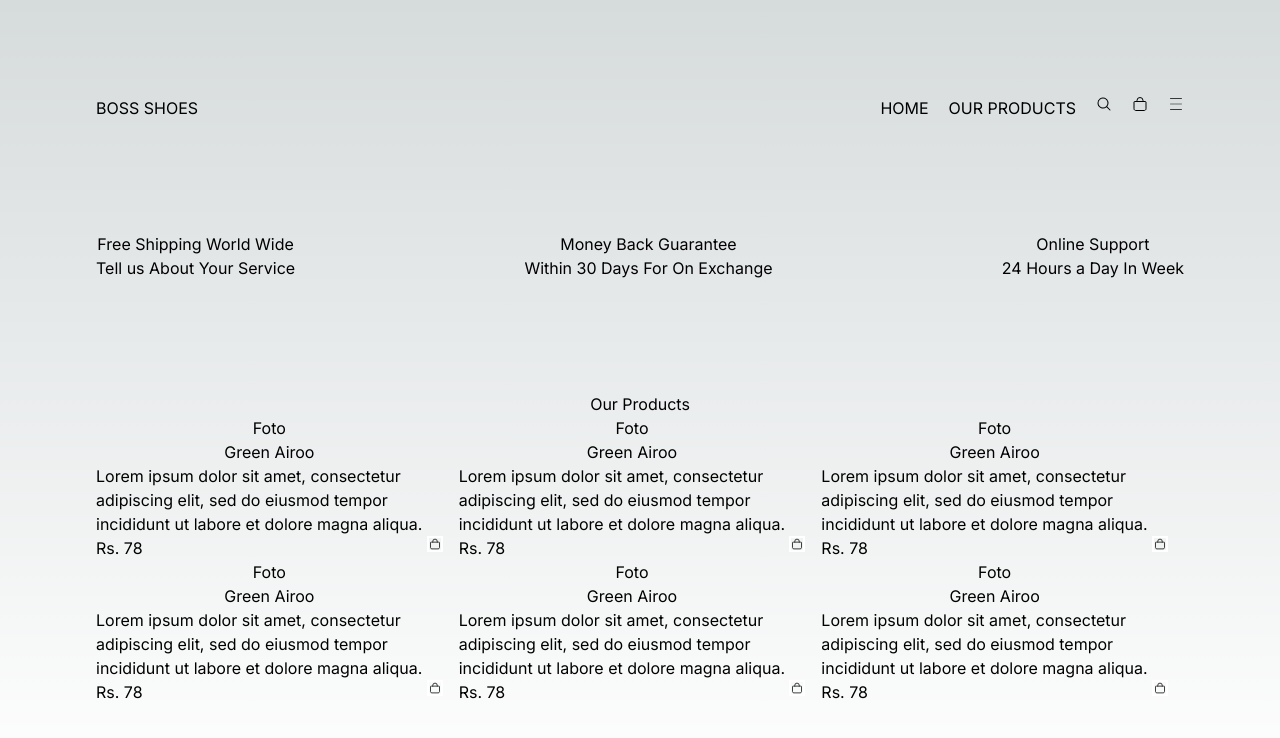
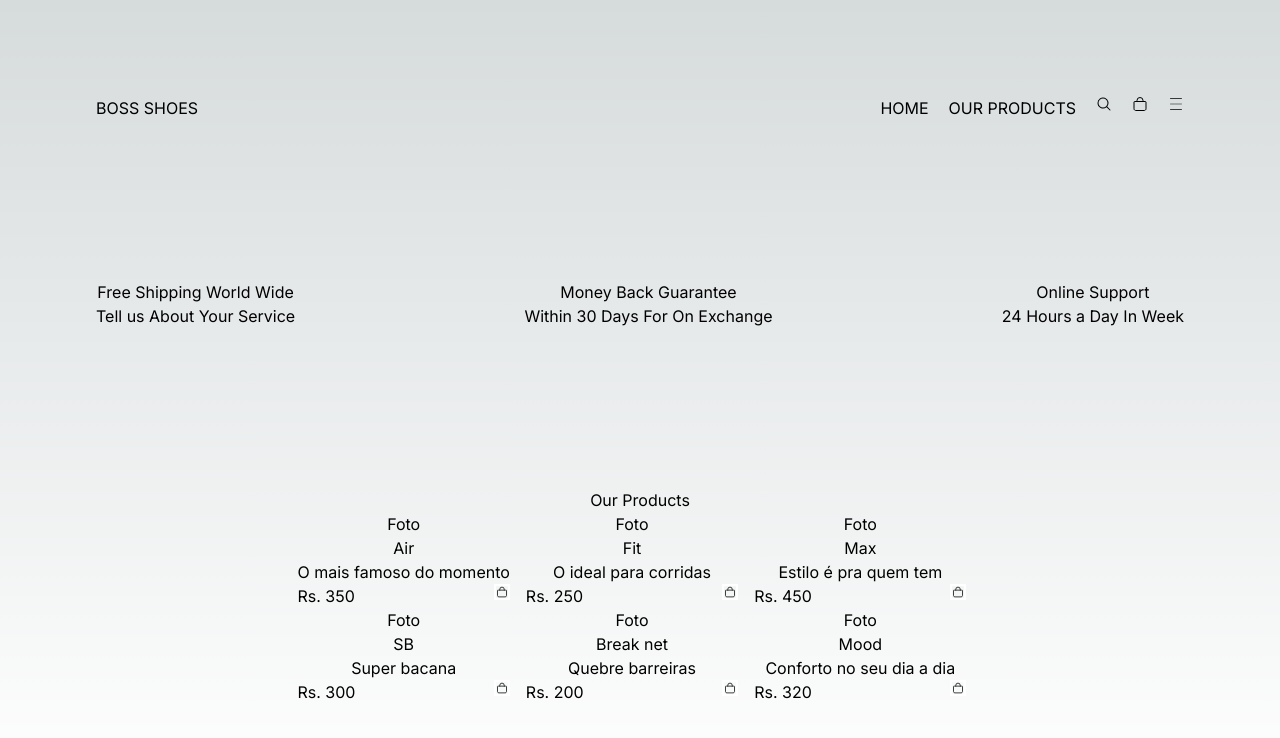
Before and after one commit to bcf513/teste-boss-shoes, a Next.js app: page / in a window 1280 px wide. Shown: the top 738 px of the page. Built offline with nearby package versions, Linux system fonts and the light colour scheme.

Commit message:
Feat: Criação de types e dados estáticos de produtos

```diff
--- a/src/app/(components)/Product.tsx
+++ b/src/app/(components)/Product.tsx
@@ -2,10 +2,16 @@ import React from "react";
 import { IoBagOutline } from "react-icons/io5";
 
 function Product({
+  productId,
   title,
   description,
   price,
-}: Readonly<{ title: string; description: string; price: number }>) {
+}: Readonly<{
+  productId: number;
+  title: string;
+  description: string;
+  price: number;
+}>) {
   return (
     <div className="flex flex-col items-center pe-4">
       <h1>Foto</h1>
--- a/src/app/(components)/ProductsSection.tsx
+++ b/src/app/(components)/ProductsSection.tsx
@@ -1,5 +1,6 @@
 import React from "react";
 import Product from "./Product";
+import products from "@/db/products";
 
 function ProductsSection() {
   return (
@@ -7,36 +8,15 @@ function ProductsSection() {
       <h1 className="flex justify-center">Our Products</h1>
 
       <div className="grid grid-cols-3">
-        <Product
-          title="Green Airoo"
-          description="Lorem ipsum dolor sit amet, consectetur adipiscing elit, sed do eiusmod tempor incididunt ut labore et dolore magna aliqua."
-          price={78}
-        />
-        <Product
-          title="Green Airoo"
-          description="Lorem ipsum dolor sit amet, consectetur adipiscing elit, sed do eiusmod tempor incididunt ut labore et dolore magna aliqua."
-          price={78}
-        />
-        <Product
-          title="Green Airoo"
-          description="Lorem ipsum dolor sit amet, consectetur adipiscing elit, sed do eiusmod tempor incididunt ut labore et dolore magna aliqua."
-          price={78}
-        />
-        <Product
-          title="Green Airoo"
-          description="Lorem ipsum dolor sit amet, consectetur adipiscing elit, sed do eiusmod tempor incididunt ut labore et dolore magna aliqua."
-          price={78}
-        />
-        <Product
-          title="Green Airoo"
-          description="Lorem ipsum dolor sit amet, consectetur adipiscing elit, sed do eiusmod tempor incididunt ut labore et dolore magna aliqua."
-          price={78}
-        />
-        <Product
-          title="Green Airoo"
-          description="Lorem ipsum dolor sit amet, consectetur adipiscing elit, sed do eiusmod tempor incididunt ut labore et dolore magna aliqua."
-          price={78}
-        />
+        {products.map((product) => (
+          <Product
+            key={product.id}
+            productId={product.id}
+            title={product.name}
+            description={product.description}
+            price={product.price}
+          />
+        ))}
       </div>
     </div>
   );
--- /dev/null
+++ b/src/db/products.ts
@@ -0,0 +1,46 @@
+const products = [
+  {
+    id: 1,
+    name: "Air",
+    description: "O mais famoso do momento",
+    photo: "Foto",
+    price: 350,
+  },
+  {
+    id: 2,
+    name: "Fit",
+    description: "O ideal para corridas",
+    photo: "Foto",
+    price: 250,
+  },
+  {
+    id: 3,
+    name: "Max",
+    description: "Estilo é pra quem tem",
+    photo: "Foto",
+    price: 450,
+  },
+  {
+    id: 4,
+    name: "SB",
+    description: "Super bacana",
+    photo: "Foto",
+    price: 300,
+  },
+  {
+    id: 5,
+    name: "Break net",
+    description: "Quebre barreiras",
+    photo: "Foto",
+    price: 200,
+  },
+  {
+    id: 6,
+    name: "Mood",
+    description: "Conforto no seu dia a dia",
+    photo: "Foto",
+    price: 320,
+  },
+];
+
+export default products;
--- /dev/null
+++ b/src/types/ProductInCart.ts
@@ -0,0 +1,3 @@
+interface ProductInCart extends Product {
+  quantity: number;
+}
```
Also changed, not shown: src/types/Product.ts (added, +7 -0 lines).
